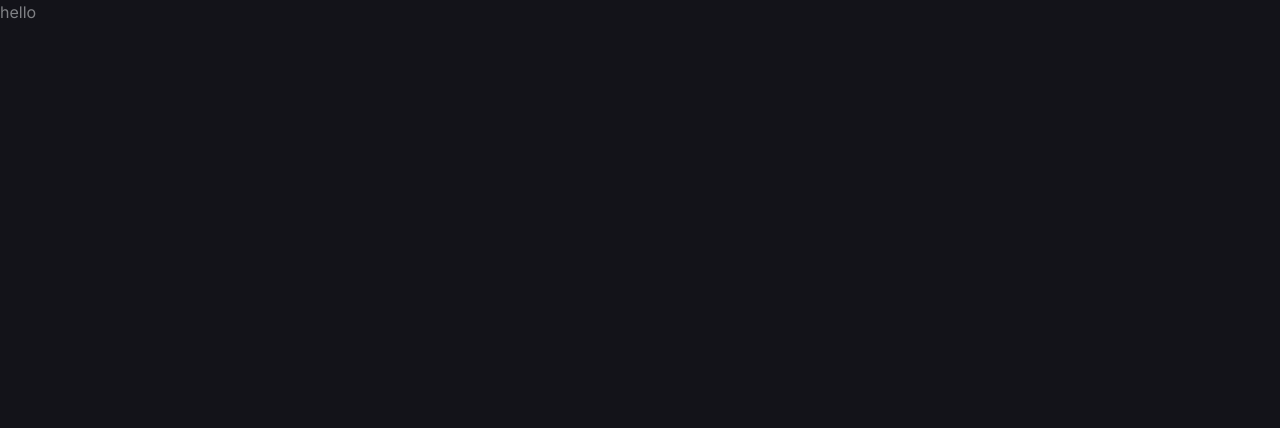
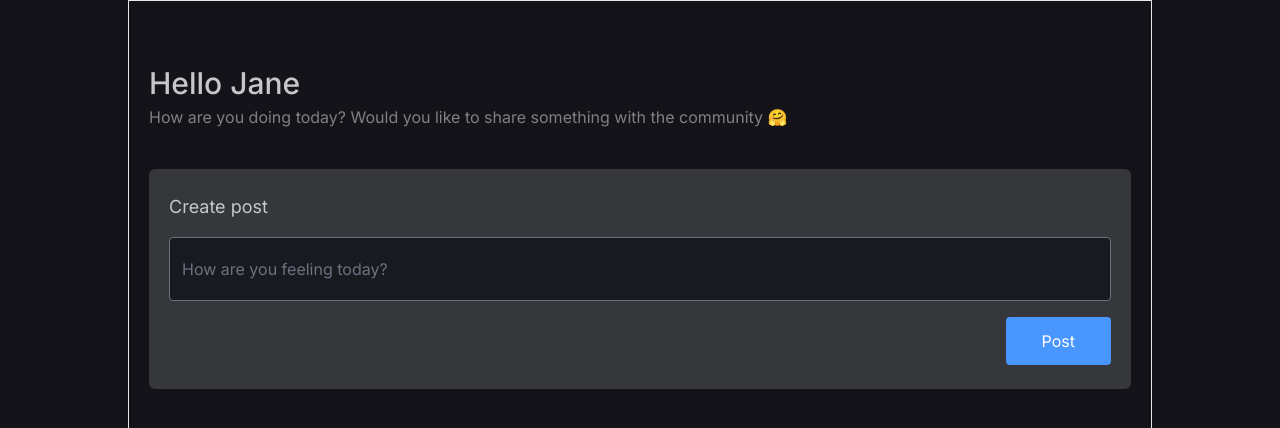
Before and after one commit to chauhanparth210/forum-app, a React (Vite) app in the folder apps/ui/: page / in a window 1280 px wide. Shown: the top 428 px of the page. Built offline with nearby package versions, Linux system fonts and the light colour scheme.

Commit message:
creating heading componet

```diff
--- a/apps/ui/package.json
+++ b/apps/ui/package.json
@@ -14,6 +14,7 @@
     "react-dom": "^18.2.0"
   },
   "devDependencies": {
+    "@tailwindcss/forms": "^0.5.7",
     "@types/react": "^18.2.15",
     "@types/react-dom": "^18.2.7",
     "@typescript-eslint/eslint-plugin": "^6.0.0",
--- a/apps/ui/src/App.tsx
+++ b/apps/ui/src/App.tsx
@@ -1,8 +1,10 @@
+import Main from "./components/Main";
+
 function App() {
   return (
-    <>
-      <h1>hello</h1>
-    </>
+    <div className="container mx-auto px-5 py-16 flex flex-wrap flex-col border text-custom-black">
+      <Main />
+    </div>
   );
 }
 
--- /dev/null
+++ b/apps/ui/src/components/Button.tsx
@@ -0,0 +1,19 @@
+import { ReactNode, ButtonHTMLAttributes } from "react";
+
+interface ButtonProps extends ButtonHTMLAttributes<HTMLButtonElement> {
+  children: ReactNode;
+  className: string;
+}
+
+function Button({ children, className, ...attributes }: ButtonProps) {
+  return (
+    <button
+      className={`text-white bg-custom-blue rounded py-3 ${className}`}
+      {...attributes}
+    >
+      {children}
+    </button>
+  );
+}
+
+export default Button;
--- /dev/null
+++ b/apps/ui/src/components/Card.tsx
@@ -0,0 +1,18 @@
+import { ReactNode } from "react";
+
+type CardProps = {
+  children: ReactNode;
+  className?: string;
+};
+
+function Card({ children, className }: CardProps) {
+  return (
+    <section
+      className={`bg-custom-light-gray rounded-md py-6 px-5 ${className}`}
+    >
+      {children}
+    </section>
+  );
+}
+
+export default Card;
--- /dev/null
+++ b/apps/ui/src/components/CreatePost.tsx
@@ -0,0 +1,21 @@
+import Button from "./Button";
+import Card from "./Card";
+
+function CreatePost() {
+  return (
+    <Card className="mt-10">
+      <h4 className="text-custom-gray text-lg">Create post</h4>
+      <div className="pt-4 flex h-20">
+        <input
+          className="bg-custom-dark-black flex-grow rounded"
+          placeholder="How are you feeling today?"
+        />
+      </div>
+      <div className="flex justify-end pt-4">
+        <Button className="px-9">Post</Button>
+      </div>
+    </Card>
+  );
+}
+
+export default CreatePost;
--- /dev/null
+++ b/apps/ui/src/components/Header.tsx
@@ -0,0 +1,19 @@
+type HeaderProps = {
+  username: string;
+};
+
+function Header({ username }: HeaderProps) {
+  return (
+    <header>
+      <h1 className="font-medium text-3xl text-custom-gray">
+        Hello {username}
+      </h1>
+      <h5 className="mt-1">
+        How are you doing today? Would you like to share something with the
+        community 🤗
+      </h5>
+    </header>
+  );
+}
+
+export default Header;
--- /dev/null
+++ b/apps/ui/src/components/Main.tsx
@@ -0,0 +1,13 @@
+import CreatePost from "./CreatePost";
+import Header from "./Header";
+
+function Main() {
+  return (
+    <>
+      <Header username="Jane" />
+      <CreatePost />
+    </>
+  );
+}
+
+export default Main;
--- a/apps/ui/src/index.css
+++ b/apps/ui/src/index.css
@@ -1,8 +1,7 @@
 :root {
   font-family: "Inter", sans-serif;
   font-weight: 400;
-  color-scheme: light dark;
-  color: #7f8084;
+  /* color: #7f8084; */
   background-color: #131319;
 }
 
--- a/apps/ui/tailwind.config.js
+++ b/apps/ui/tailwind.config.js
@@ -2,7 +2,23 @@
 export default {
   content: ["./index.html", "./src/**/*.{js,ts,jsx,tsx}"],
   theme: {
-    extend: {},
+    screens: {
+      sm: "640px",
+      md: "768px",
+      lg: "1024px",
+    },
+    container: {
+      padding: "2rem",
+    },
+    extend: {
+      colors: {
+        "custom-gray": "#C5C7CA",
+        "custom-black": "#7F8084",
+        "custom-light-gray": "#35373B",
+        "custom-dark-black": "#191920",
+        "custom-blue": "#4A96FF",
+      },
+    },
   },
-  plugins: [],
+  plugins: [require("@tailwindcss/forms")],
 };
```
Also changed, not shown: 1 other file (tests, documents, lock files or other folders).
